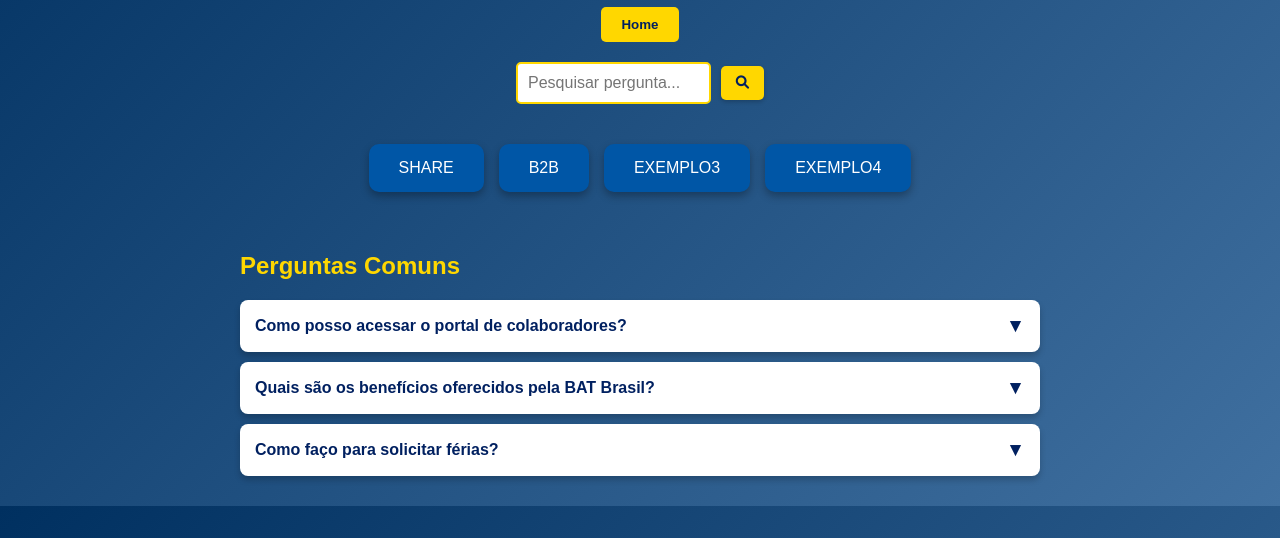
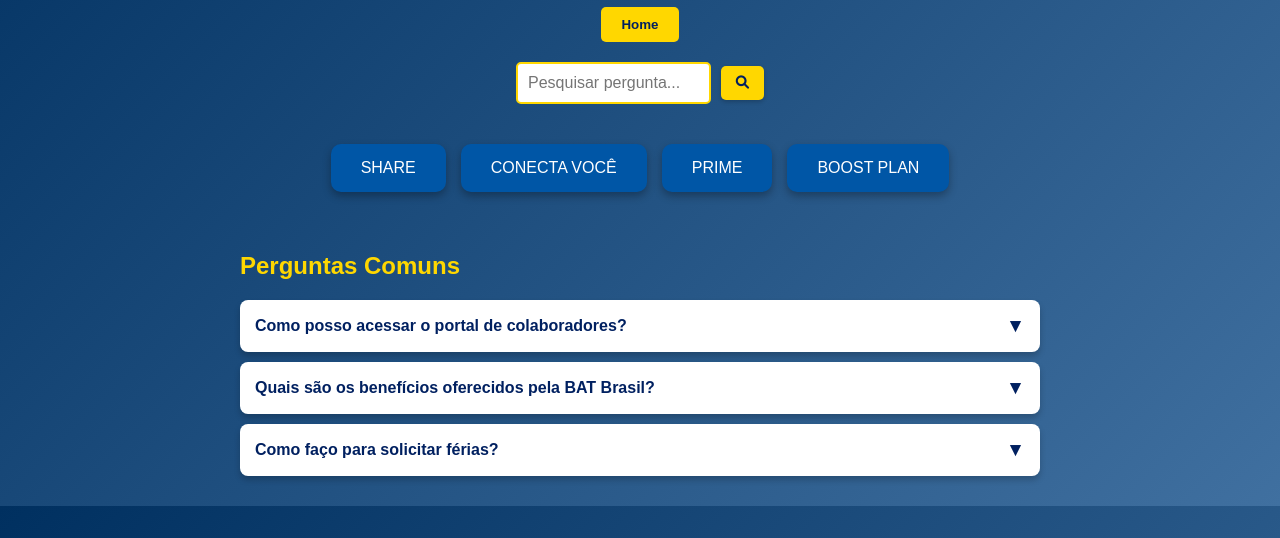
Before and after one commit to onepage-1/faq-example, a plain HTML site: page index.html in a window 1280 px wide. Shown: the part 262-800 px from the top of the page. Drawn offline with Linux system fonts and the light colour scheme.

Commit message:
Update index.html

```diff
--- a/index.html
+++ b/index.html
@@ -22,9 +22,9 @@
 
 <div class="categories">
 <button data-category="SHARE">SHARE</button>
-<button data-category="B2B">B2B</button>
-<button data-category="EXEMPLO3">EXEMPLO3</button>
-<button data-category="EXEMPLO4">EXEMPLO4</button>
+<button data-category="CONECTA VOCÊ">CONECTA VOCÊ</button>
+<button data-category="PRIME">PRIME</button>
+<button data-category="BOOST PLAN">BOOST PLAN</button>
 </div>
 
 <section class="questions-container">
```
